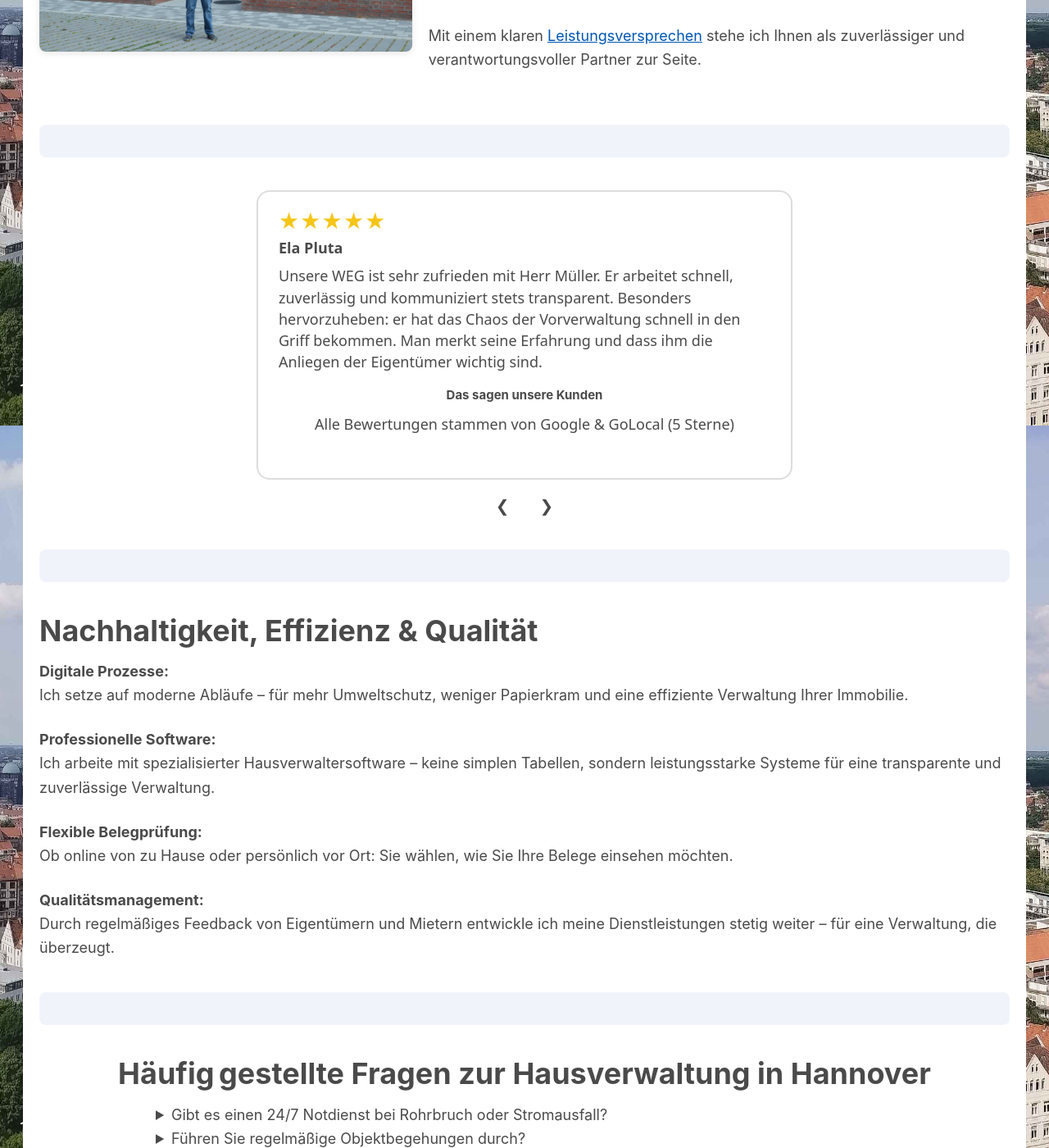
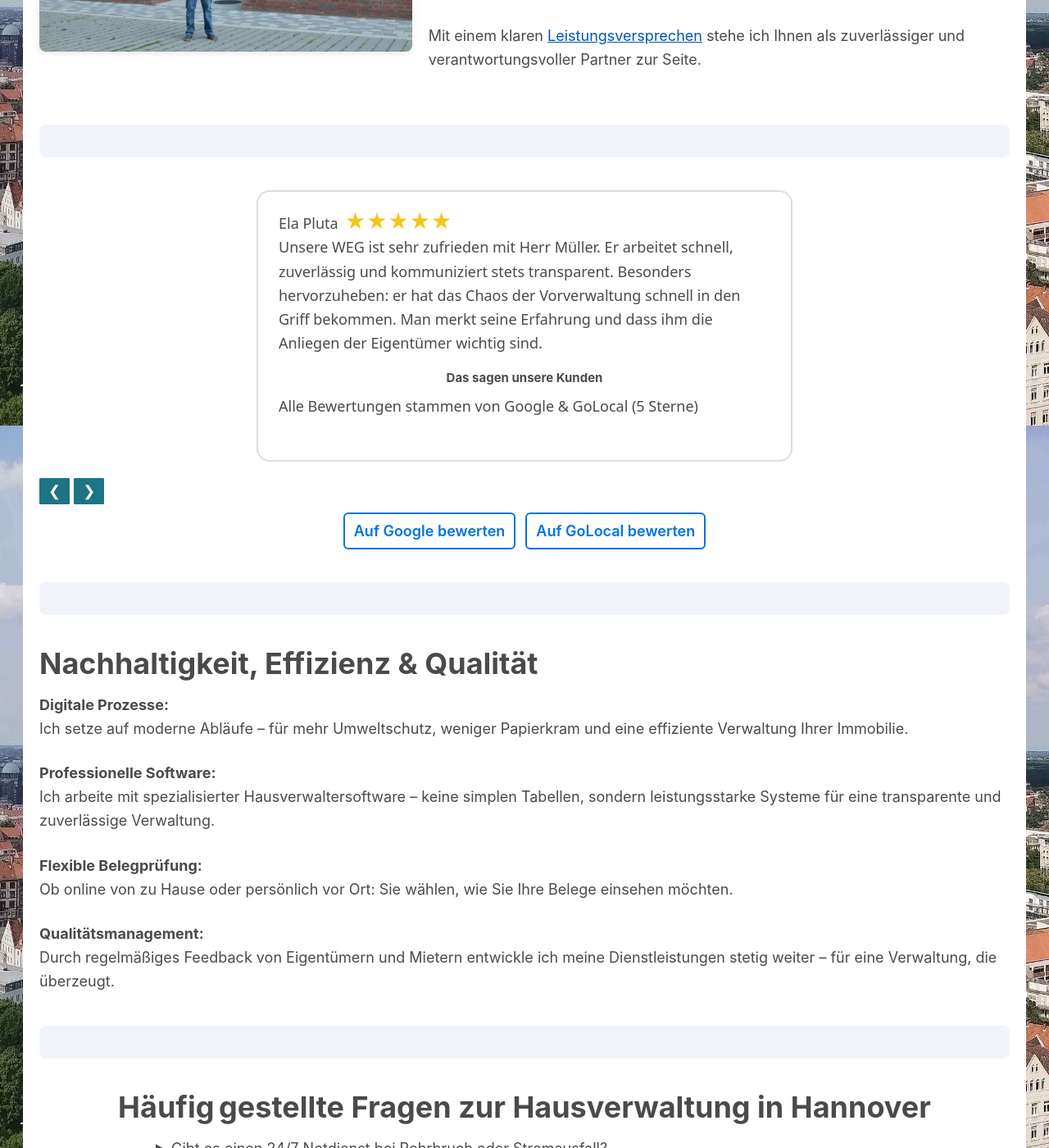
Before and after one commit to marek22k/hausverwaltung, a Jekyll site: the page built from index.md, in a window 1280 px wide and 1400 px high, scrolled down 5781 px. Shown: the whole window at 82% size. Built offline with Jekyll 4.4.1, drawn with Linux system fonts in a browser that asks for light colours; some of the changed lines change nothing that is shown.

Commit message:
Update index.md

```diff
--- a/index.md
+++ b/index.md
@@ -160,6 +160,27 @@
 outline: none;           /* verhindert gestrichelten Fokus-Rahmen in einigen Browsern */
 border: none;            /* falls alte Browser noch einen Link-Rahmen zeigen */
 display: inline-block;   /* sorgt dafür, dass text-decoration nicht mehr greift */
+}
+
+/* Das sind die Button Styles für "Bewertung abgeben" ganz unten */
+.review-cta{
+  display:flex;
+  justify-content:center;
+  gap:1.2rem;
+  margin-top:1rem;
+}
+.btn-review{
+  padding:.6rem 1.1rem;
+  border:2px solid #0072e5;
+  border-radius:6px;
+  font-weight:600;
+  text-decoration:none;
+  color:#0072e5;
+  transition:all .2s;
+}
+.btn-review:hover{
+  background:#0072e5;
+  color:#fff;
 }
 
 </style>
@@ -463,6 +484,14 @@
     margin-bottom:.6rem;
     line-height:1;
   }
+
+/* Sterne hinter Name – inline, aber weiter doppelt so groß */
+.username .rating{
+  font-size:2.8rem;          /* wie zuvor */
+  margin-left:.35rem;        /* kleiner Abstand */
+  vertical-align:mi
+
+
   #review-widget .username{font-weight:600;margin-bottom:.6rem}
   #review-widget .text{line-height:1.45}
   #review-widget .source-note{
@@ -531,11 +560,14 @@
   const r = reviews[i];
   widget.insertAdjacentHTML("afterbegin",
     `<div class="content">
-       <div class="rating">★★★★★</div>
-       <div class="username">${r.name}</div>
+       <div class="username">
+         ${r.name}
+         <span class="rating">★★★★★</span>
+       </div>
        <p class="text">${r.text}</p>
      </div>`);
 }
+
 function cycle(step=1){ index = (index+step+reviews.length)%reviews.length; render(index); }
 function start(){ if(intervalSeconds>0) timer=setInterval(()=>cycle(1), intervalSeconds*1000); }
 function stop(){ clearInterval(timer); }
@@ -552,6 +584,15 @@
 </script>
 <!-- ===== Ende Kundenbewertungen-Widget ===== -->
 
+
+<div class="review-cta">
+  <a class="btn-review" href="https://g.page/r/CQoAu3RM8shtEBM/review" target="_blank">
+    Auf&nbsp;Google bewerten
+  </a>
+  <a class="btn-review" href="https://www.golocal.de/writeReview/5ac6cbf17dd9b66c1e1e85b46b6cd040/?backUrl=https%3A%2F%2Fwww.golocal.de%2Fhannover%2Fhausverwaltung-grundstuecksverwaltung%2Fhausverwaltung-marco-mueller-YVzYL%2F%3Fsrrsp%3Dhausverwaltung%2Bmarco%2Bm%25C3%25BCller" target="_blank">
+    Auf&nbsp;GoLocal bewerten
+  </a>
+</div>
 
 
 <div style="height: 40px; background: #f0f4fa; border-radius: 8px; margin: 4rem 0;"></div>
```
